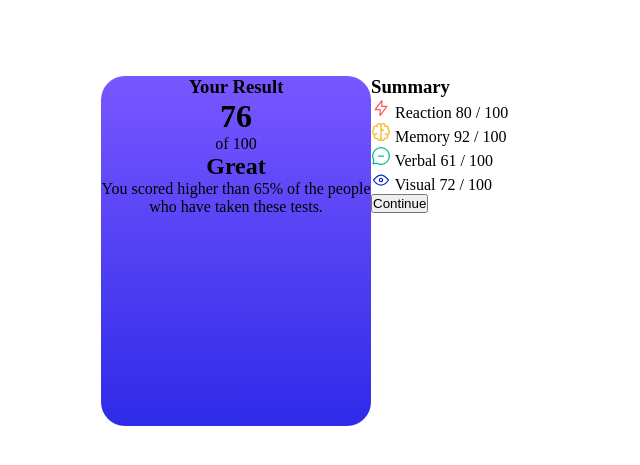
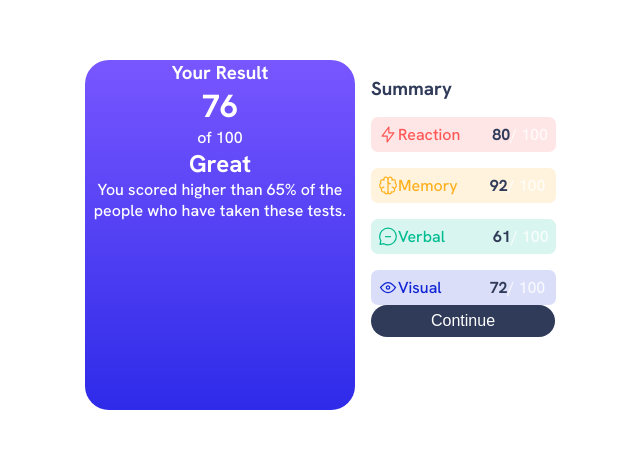
Before and after one commit to FilipeSilvaIT/results-summary-component-main, a plain HTML site: page index.html in a window 1280 px wide. Shown: the part 149-614 px from the top of the page, without its empty margins (269-909 px from the left). Drawn offline with Linux system fonts and the light colour scheme.

Commit message:
deadline project

```diff
--- a/index.html
+++ b/index.html
@@ -24,22 +24,55 @@
     </div>
 
     <div class="card-summary">
-      <h3>Summary</h3>
+      <div class="titulo-cabecalho"><h3>Summary</h3> </div>
+
+    <div class="card">
       <div class="reaction">
-        <img src="assets/images/icon-reaction.svg" alt="icon-reaction"> Reaction 80 / 100
+        <div class="container">
+          <img src="assets/images/icon-reaction.svg" alt="icon-reaction">
+          <p class="reaction-text">Reaction</p>
+        </div>
+      <div class="numbers">
+        <p class="number"> <b>80</b></p>
+        <p class="cem"> / 100</p>
+      </div>
       </div>
       <div class="memory">
-        <img src="assets/images/icon-memory.svg" alt="icon-memory"> Memory 92 / 100
+       <div class="container">
+         <img src="assets/images/icon-memory.svg" alt="icon-memory">
+         <p class="memory-text">Memory  </p>
+       </div>
+        <div class="numbers">
+          <p class="number"> <b>92</b></p>
+          <p class="cem"> / 100</p>
+        </div>
       </div>
       <div class="verbal">
-        <img src="assets/images/icon-verbal.svg" alt="icon-verbal"> Verbal 61 / 100
+       <div class="container">
+         <img src="assets/images/icon-verbal.svg" alt="icon-verbal">
+         <p class="verbal-text">Verbal&emsp;</p>
+       </div>
+        <div class="numbers">
+          <p class="number"> <b>61</b></p>
+          <p class="cem"> / 100</p>
+        </div>
       </div>
       <div class="visual">
-        <img src="assets/images/icon-visual.svg" alt="icon-visual"> Visual 72 / 100
+      <div class="container">
+        <img src="assets/images/icon-visual.svg" alt="icon-visual">
+        <p class="visual-text">Visual&emsp;</p>
       </div>
-      <button>
-        Continue
-      </button>
+        <div class="numbers">
+          <p class="number"> <b>72</b></p>
+          <p class="cem"> / 100</p>
+        </div>
+      </div>
+    </div>
+      <div class="button">
+        <button>
+          <p>Continue</p>
+        </button>
+      </div>
     </div>
   </main>
 </body>
--- a/style.css
+++ b/style.css
@@ -1,6 +1,7 @@
 body, main {
     display: flex;
-    background-color: hsl(0, 0%, 100%)
+    background-color: hsl(0, 0%, 100%);
+    font-family: 'Hanken Grotesk', sans-serif;;
 }
 
 main {
@@ -17,12 +18,90 @@ main {
     height: 350px;
     border-radius: 24px;
     text-align: center;
+    color: hsl(0, 0%, 100%);
 }
 
 .card-summary {
-    display: inline-block;
+    margin: 1rem;
+    display: flex;
+    flex-direction: column;
     background-color: hsl(0, 0%, 100%);
     width: 270px;
     height: 350px;
     border-radius: 24px;
+    align-items: flex-start;
 }
+
+.titulo-cabecalho {
+    color: hsl(224, 30%, 27%);
+    margin-bottom: 1rem;
+}
+
+.card {
+    display: flex;
+    flex-direction: column;
+    gap: 1rem;
+}
+
+.reaction {
+    padding: 7px;
+    border-radius: 7px;
+    background-color: hsla(0, 100%, 67%, 0.15);
+    display: flex;
+    gap: 2rem;
+    color: hsl(0, 100%, 67%);
+
+}
+.memory {
+    padding: 7px;
+    border-radius: 7px;
+    background-color: hsl(39, 100%, 56%, 0.15);
+    display: flex;
+    gap: 2rem;
+    color: hsl(39, 100%, 56%);
+}
+.verbal {
+    padding: 7px;
+    border-radius: 7px;
+    background-color: hsl(166, 100%, 37%, 0.15);
+    display: flex;
+    gap: 2rem;
+    color: hsl(166, 100%, 37%);
+}
+.visual {
+    padding: 7px;
+    border-radius: 7px;
+    background-color: hsl(234, 85%, 45%, 0.15);
+    display: flex;
+    gap: 2rem;
+    color: hsl(234, 85%, 45%);
+}
+
+.container, .numbers {
+    display: flex;
+}
+
+.number {
+    display: flex;
+    text-align: end;
+    justify-self: end;
+    color: hsl(224, 30%, 27%);
+}
+
+.cem {
+    color: hsla(0, 0%, 100%, 0.8);
+}
+
+button {
+    background-color: hsl(224, 30%, 27%);
+    border: none;
+    color: hsl(0, 0%, 100%);
+    padding: 7px 60px;
+    text-decoration: none;
+    font-size: 16px;
+    cursor: pointer;
+    flex-direction: column;
+    border-radius: 20px;
+    display: flex;
+    gap: 5rem;
+}
```
